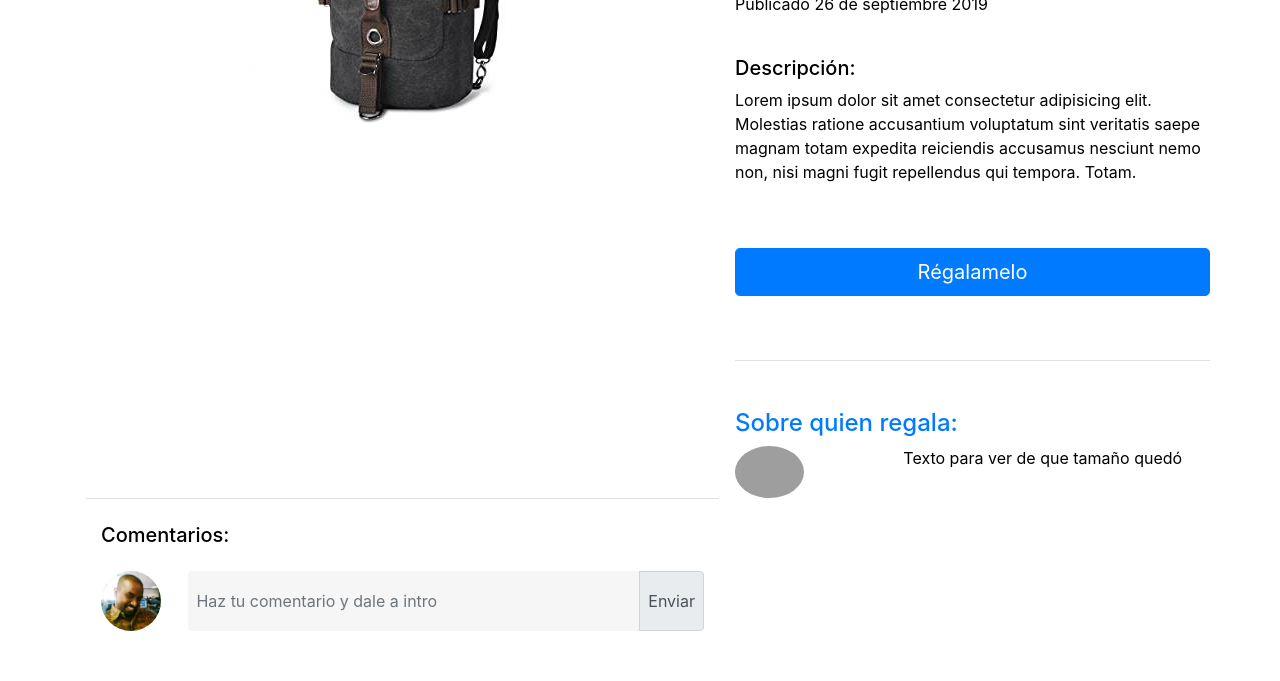
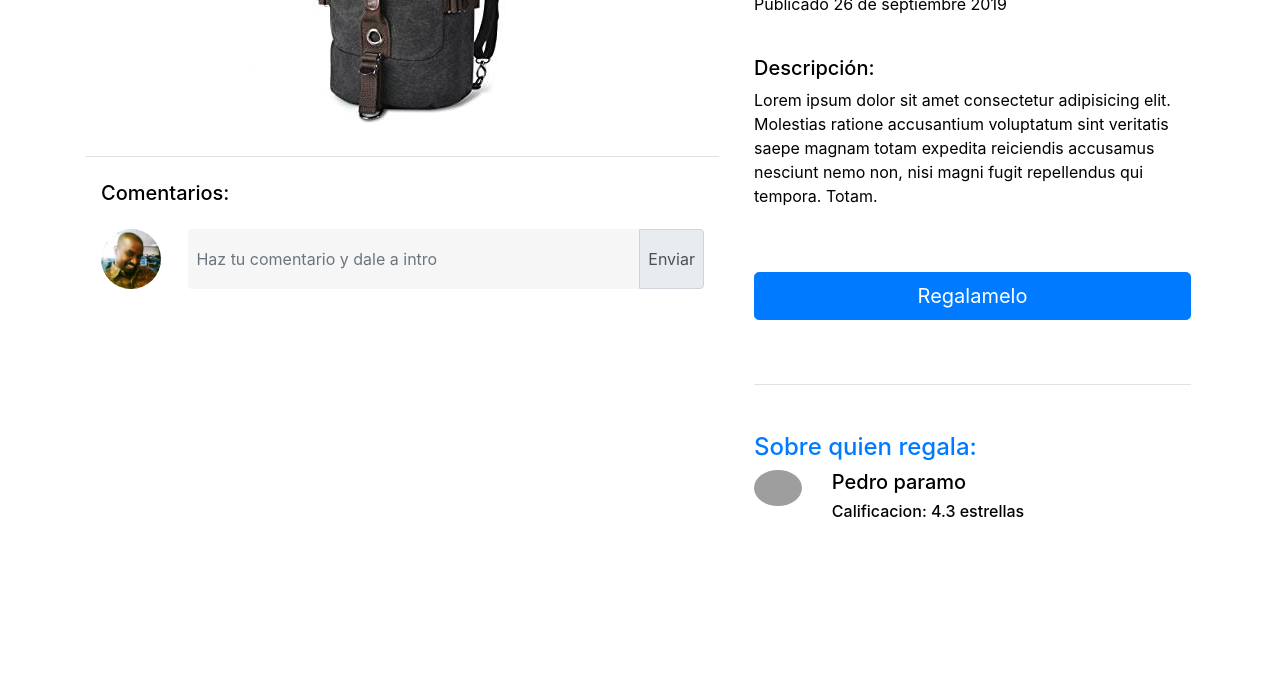
Before and after one commit to DarioAle/Gift_Exchange, a plain HTML site: page giftDetail.html in a window 1280 px wide. Shown: the part 328-1009 px from the top of the page. After the commit the page ends 907 px from the top, so only its background shows below. Drawn offline with nearby package versions, Linux system fonts and the light colour scheme; grey boxes are pictures that could not be loaded.

Commit message:
same as last commit I miss a lot of information

```diff
--- a/css/detail.css
+++ b/css/detail.css
@@ -7,7 +7,7 @@ img.uscom {
 }
 
 img.gifter {
-    max-width: 50%;
+    max-width: 100%;
     border-radius: 50%;
 }
 
--- a/giftDetail.html
+++ b/giftDetail.html
@@ -48,57 +48,7 @@
                     </div>
                 </div>
 
-            </div>
-            <div class="col-md-5 col-12" wfd-id="165">
-                <div class="row">
-                    <div class="  d-md-block">
-                        <div class="row" wfd-id="163">
-                            <div class="col mb-4" wfd-id="164">
-                                <h4 class="mb-0">Estado del producto</h4>
-                                <h2 class="text-primary d-inline-block ">Nuevo</h2>
-                            </div>
-                        </div>
-                        <div class="row mb-4" wfd-id="161">
-                            <div class="col" wfd-id="162">
-                                <h5>Catergoría | Escolar</h5>
-                                <h2 class="text-primary">Mochila que usaba para ir a la escuela en la primaria </h2>
-                                <p class="text-neutral03">
-                                    Publicado 26 de septiembre 2019
-                                </p>
-                            </div>
-                        </div>
-                        <div class="row mb-5" wfd-id="159">
-                            <div class="col" wfd-id="160">
-                                <h5>Descripción:</h5>
-                                <p class="text-break">Lorem ipsum dolor sit amet consectetur adipisicing elit. Molestias
-                                    ratione accusantium voluptatum sint veritatis saepe magnam totam expedita reiciendis
-                                    accusamus nesciunt nemo non, nisi magni fugit repellendus qui tempora. Totam. </p>
-                            </div>
-                        </div>
-                        <div class="row mb-3">
-                            <div class="col btn-reg">
-                                <button type="button" class="btn btn-lg btn-primary">Régalamelo</button>
-                            </div>
-                        </div>
-                        <div class="row">
-                            <div class="col">
-                                <h4 class="text-primary border-top mb-2 mt-md-5 pt-5 pt-md-5">Sobre quien regala:</h4>
-                            </div>
-                        </div>
-                        <div class="row">
-                            <div class="col-4">
-                                <span><img class="gifter" src="https://randomuser.me/api/portraits/men/94.jpg"> </span>
-                            </div>
-
-                            <div class="col-8">
-                                <span>Texto para ver de que tamaño quedó</span>
-                            </div>
-                        </div>
-                    </div>
-                </div>
-            </div>
-            <div class="col-md-7 col-12">
-                <div class="row comments px-md-3" wfd-id="168">
+                <div class="row comments px-md-3 mb-2" wfd-id="168">
                     <a name="comments"></a>
                     <div class="col comment-box-wrapper mb-4 border-top" wfd-id="177">
                         <a href="#" class="invisible" name="product-sheet-comments"></a>
@@ -137,10 +87,82 @@
                         </div>
                     </div>
                 </div>
+
             </div>
 
+            <div class="col-md-5 col-12" wfd-id="165">
+                <div class="row">
+                    <div class="  d-md-block">
+                        <div class="row mx-1" wfd-id="163">
+                            <div class="col mb-4" wfd-id="164">
+                                <h4 class="mb-0">Estado del producto</h4>
+                                <h2 class="text-primary d-inline-block ">Nuevo</h2>
+                            </div>
+                        </div>
+                        <div class="row mb-4 mx-1" wfd-id="161">
+                            <div class="col" wfd-id="162">
+                                <h5>Catergoría | Escolar</h5>
+                                <h2 class="text-primary">Mochila que usaba para ir a la escuela en la primaria </h2>
+                                <p class="text-neutral03">
+                                    Publicado 26 de septiembre 2019
+                                </p>
+                            </div>
+                        </div>
+                        <div class="row mb-5 mx-1" wfd-id="159">
+                            <div class="col" wfd-id="160">
+                                <h5>Descripción:</h5>
+                                <p class="text-break">Lorem ipsum dolor sit amet consectetur adipisicing elit. Molestias
+                                    ratione accusantium voluptatum sint veritatis saepe magnam totam expedita reiciendis
+                                    accusamus nesciunt nemo non, nisi magni fugit repellendus qui tempora. Totam. </p>
+                            </div>
+                        </div>
+                        <div class="row mb-3 mx-1">
+                            <div class="col btn-reg">
+                                <button type="button" data-toggle="modal" data-target="#give-reasons" class="btn btn-lg btn-primary">Regalamelo</button>
+                            </div>
+                        </div>
+                        <div class="row mx-1">
+                            <div class="col">
+                                <h4 class="text-primary border-top mb-2 mt-md-5 pt-3 pt-md-5">Sobre quien regala:</h4>
+                            </div>
+                        </div>
+                        <div class="row mx-1">
+                            <div class="col-2">
+                                <span><img class="gifter" src="https://randomuser.me/api/portraits/men/94.jpg"> </span>
+                            </div>
+
+                            <div class="col-10">
+                                <div>
+                                    <h5>Pedro paramo</h5>
+                                </div>
+                                <div>
+                                    <h6>Calificacion: 4.3 estrellas</h6>
+                                </div>
+                            </div>
+                        </div>
+                    </div>
+                </div>
+            </div>
         </div>
-
+        <div class="modal fade" id="give-reasons" tabindex="" role="dialog">
+            <div class="modal-dialog" role="document">
+                <div class="modal-content">
+                    <div class="modal-header">
+                        <h5 class="modal-title">Modal title</h5>
+                        <button type="button" class="close" data-dismiss="modal" aria-label="Close">
+                            <span aria-hidden="true">&times;</span>
+                        </button>
+                    </div>
+                    <div class="modal-body">
+                        <input>Modal body text goes here.</input>
+                    </div>
+                    <div class="modal-footer">
+                        <button type="button" class="btn btn-primary">Save changes</button>
+                        <button type="button" class="btn btn-secondary" data-dismiss="modal">Close</button>
+                    </div>
+                </div>
+            </div>
+        </div>
     </main>
 
     <!-- Optional JavaScript -->
```
